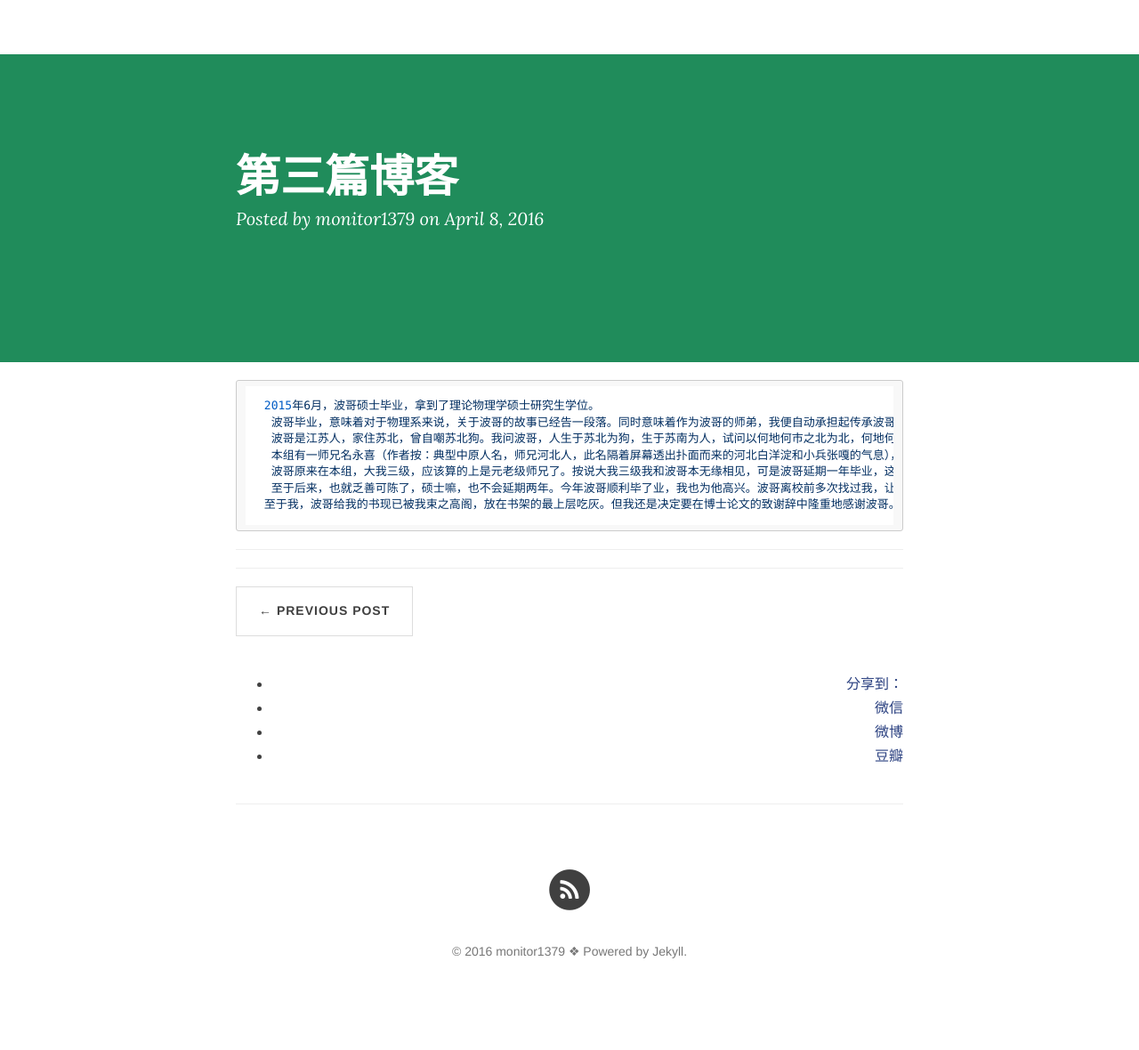
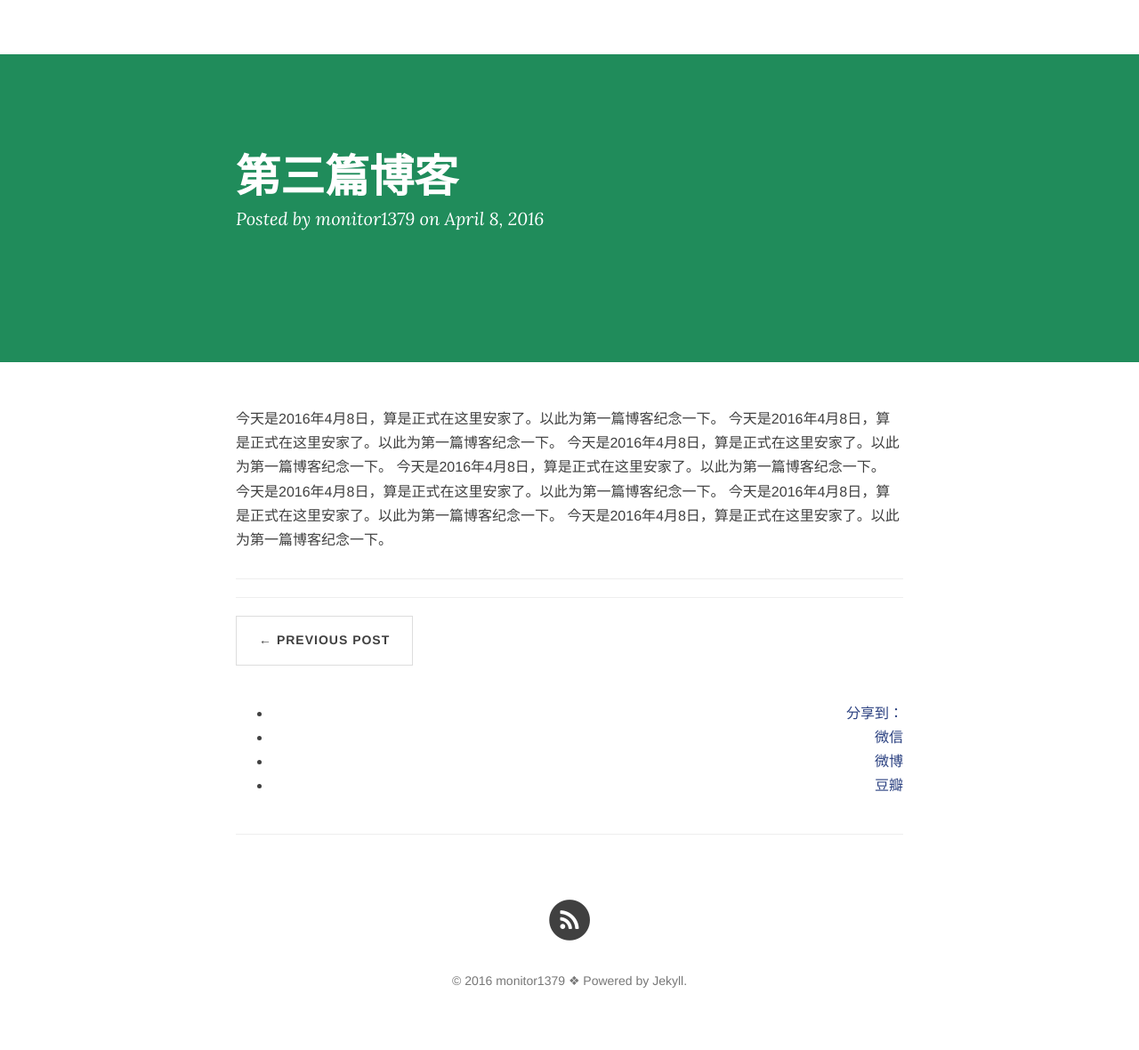
Before and after one commit to stromstr/stromstr.github.io, a Jekyll site: the page built from _posts/2016-04-08-third.md, in a window 1280 px wide. Shown: the whole page at 89% size. Built offline with Jekyll 4.4.1, drawn with Linux system fonts in a browser that asks for light colours; nearby versions of some CDN libraries; comment, search, counter and statistics services are not loaded; before the commit the page ends 1147 px from its top, so only the background shows below that.

Commit message:
Revert "Revert "add""
This reverts commit c134a5b9f3970d83140e83bf22d288eed77b86b3.

```diff
--- a/_posts/2016-04-08-third.md
+++ b/_posts/2016-04-08-third.md
@@ -6,13 +6,15 @@ categories: blog
 tags: []
 description: 通告一下，我已不再每天写千字文，准备采用以下的方法进行练习，由于文章篇幅较长，链接较多，建议到简书或>博客进行阅读。^M
 ---
-     2015年6月，波哥硕士毕业，拿到了理论物理学硕士研究生学位。
-      波哥毕业，意味着对于物理系来说，关于波哥的故事已经告一段落。同时意味着作为波哥的师弟，我便自动承担起传承波哥故事的责任。
-      波哥是江苏人，家住苏北，曾自嘲苏北狗。我问波哥，人生于苏北为狗，生于苏南为人，试问以何地何市之北为北，何地何市之南为苏南？波哥答曰，二吴人遇，互通桑梓，北者为狗，南者为人。我认为波哥所答颇有老庄之风。
-      本组有一师兄名永喜（作者按：典型中原人名，师兄河北人，此名隔着屏幕透出扑面而来的河北白洋淀和小兵张嘎的气息），办公室多称其喜哥。去年喜哥得一子，但因办公室里大家多小喜哥几岁，此事虽喜，喜哥也未声张。一日，波哥来办公室串门，听说喜哥得子，张口便来，喜哥，你这可是喜当爹呀！（这里需要补充一点，波哥此人说话慢条斯理，其实腹黑无比，平日逮谁损谁，大嘴拉拉的从系主任黑到老板。为了增强喜剧效果，此时还需脑补波哥贱贱的表情）登时办公室一片沉寂，其实是大家怕得罪人，都憋着笑呐。我低头往旁边一看，一师兄拿笔的手已经抖得稀里哗啦，还努力地装作推公式。这时不知谁没绷住，一声短促的“哈哈”，然后戛然而止。顷刻，办公室便响起了响亮的，此起彼伏的“哈哈”，像是养了一屋子的蛤蟆。波哥依然保持风度，微笑地看着喜哥从牙缝挤出两个字：“快滚”。
-      波哥原来在本组，大我三级，应该算的上是元老级师兄了。按说大我三级我和波哥本无缘相见，可是波哥延期一年毕业，这才有机会与波哥相遇，阴差阳错，想必也是有缘。关于波哥延期，事情是这样的。本组属理论物理，做的是数值计算的活。波哥和每一个有志物理的少年一样，都对纯理论最感兴趣，对数值计算压根不感冒，每次开组会，波哥都点头打瞌睡，老板忍无可忍遂请波哥另谋高就，这可是和波哥一拍即合。于是波哥转头便去了做弦论大牛朱老板组。朱老板，何许人也？十五岁上北大，睥睨全年级者是也。然今已毛发尽失，加之个头娇小，若不是扯着嗓子训学生，已全然不见当年风茂。在朱大牛眼中，若不是天赋异禀，大概也就视一般学生之首与榆木同质。不幸的是，波哥天赋还没到异禀的程度，听说朱老板可能压根就没怎么管他。直接后果就是答辩时被涛哥疯狂提问，黯然下台。
-      至于后来，也就乏善可陈了，硕士嘛，也不会延期两年。今年波哥顺利毕了业，我也为他高兴。波哥离校前多次找过我，让我去他那里拿书。我去他那一看，好家伙，全是经典好书，经典的场论书就有好几本。我也就顾不上要脸把波哥书架洗劫一空。本学期开学还在西门巧遇波哥，依然慢条斯理，淡定如斯。从朋友圈看到，波哥现在好像在做主持工作，另一个漂亮的主持人大概是波哥女朋友。波哥在文学艺术方面似乎造诣颇深，做这份工作应该会比在物理系研究物理开心。
-     至于我，波哥给我的书现已被我束之高阁，放在书架的最上层吃灰。但我还是决定要在博士论文的致谢辞中隆重地感谢波哥。除了感谢波哥馈赠的这一摞书，也感谢与波哥的这一段缘。
+今天是2016年4月8日，算是正式在这里安家了。以此为第一篇博客纪念一下。
+今天是2016年4月8日，算是正式在这里安家了。以此为第一篇博客纪念一下。
+今天是2016年4月8日，算是正式在这里安家了。以此为第一篇博客纪念一下。
+今天是2016年4月8日，算是正式在这里安家了。以此为第一篇博客纪念一下。
+今天是2016年4月8日，算是正式在这里安家了。以此为第一篇博客纪念一下。
+今天是2016年4月8日，算是正式在这里安家了。以此为第一篇博客纪念一下。
+今天是2016年4月8日，算是正式在这里安家了。以此为第一篇博客纪念一下。
+
+
 
 
 
```
